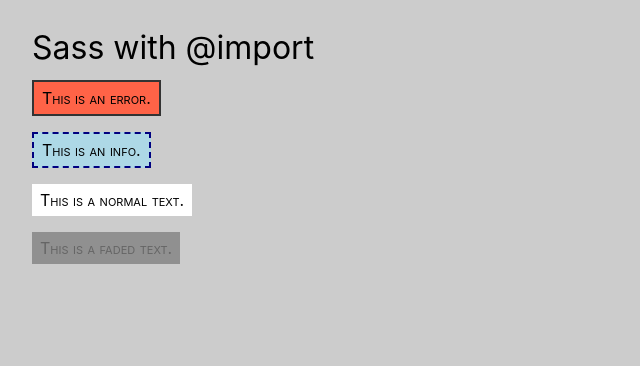
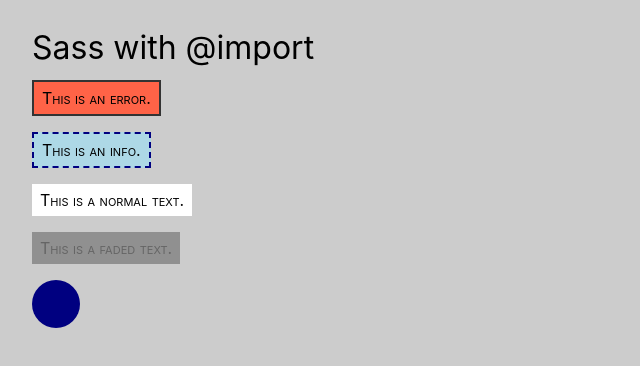
Before and after one commit to Yokosumi/vite_sass_with_import, a React (Vite) app: page / in a window 1280 px wide. Shown: the top 366 px of the page, without its empty margins (0-640 px from the left). Built offline with nearby package versions, Linux system fonts and the light colour scheme; a web font is replaced by a local one.

Commit message:
first ball in

```diff
--- a/src/App.tsx
+++ b/src/App.tsx
@@ -9,6 +9,11 @@
       <p className="info-text spacing">This is an info.</p>
       <p className="normal-text spacing">This is a normal text.</p>
       <p className="faded-text spacing">This is a faded text.</p>
+
+      <p className="ball-001 spacing"></p>
+      <p className="ball-002 shadow spacing"></p>
+      <p className="ball-003 spacing"></p>
+      <p className="ball-004 spacing"></p>
     </>
   );
 }
--- a/src/sass/abstracts/_mixins.scss
+++ b/src/sass/abstracts/_mixins.scss
@@ -8,3 +8,10 @@
   background-color: $color;
   @content;
 }
+
+@mixin ball($bgcolor, $size) {
+  background-color: $bgcolor;
+  width: $size;
+  height: $size;
+  border-radius: 50%;
+}
--- /dev/null
+++ b/src/sass/components/_shapes.scss
@@ -0,0 +1,19 @@
+.ball-001 {
+  @include ball(navy, 3rem);
+}
+
+// .ball-002 {
+//   @include ball(red, 4rem);
+
+//   &.shadow {
+//     box-shadow: 8px 8px 8px #555;
+//   }
+// }
+
+// .ball-003 {
+//   @include ball(mix(red, yellow), 3rem);
+// }
+
+// .ball-004 {
+//   @include ball(mix(green, orange), 1rem);
+// }
--- a/src/sass/main.scss
+++ b/src/sass/main.scss
@@ -2,3 +2,4 @@
 @import "./base/typography";
 @import "./abstracts/mixins";
 @import "./components/messages";
+@import "./components/shapes";
```
